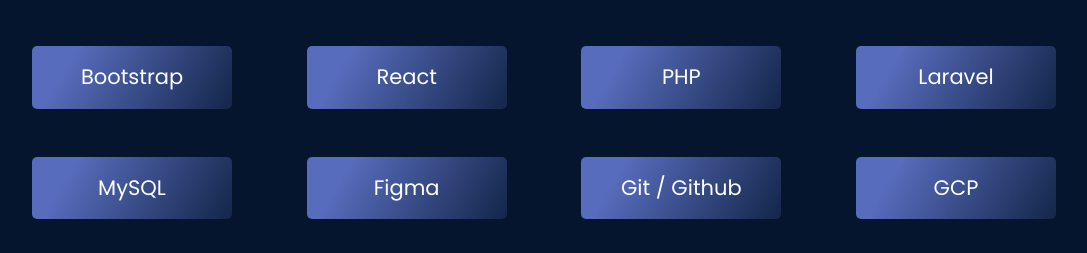
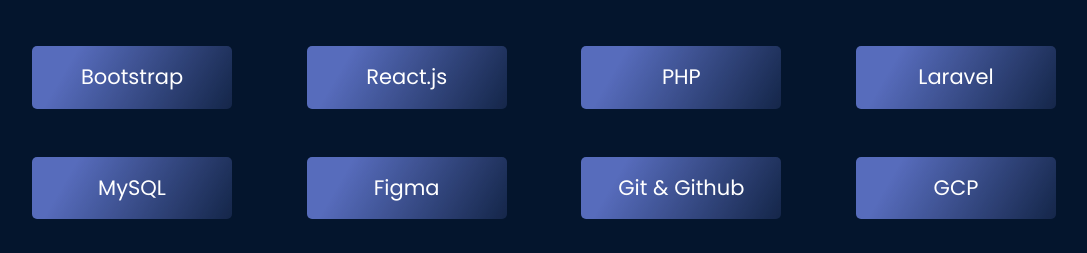
Before and after one commit to jesslyngowin/my-portofolio2, a React (Vite) app: page / in a window 1280 px wide. Shown: the part 776-1029 px from the top of the page, without its empty margins (96-1183 px from the left). Built offline with nearby package versions, Linux system fonts and the light colour scheme.

Commit message:
added hover effect on skills items

```diff
--- a/src/components/Skills/Skills.module.css
+++ b/src/components/Skills/Skills.module.css
@@ -50,6 +50,11 @@
 	align-self: center;
 }
 
+.skillItems:hover {
+	background: linear-gradient(120deg, #fff 40%, rgba(255, 255, 255, 0) 120%);
+	color: var(--color-bg);
+}
+
 @media screen and (max-width: 830px) {
 	.skillItems {
 		width: 200px;
--- a/src/data/skills.json
+++ b/src/data/skills.json
@@ -21,7 +21,7 @@
 	},
 	{
 		"id": 6,
-		"title": "React"
+		"title": "React.js"
 	},
 	{
 		"id": 7,
@@ -41,7 +41,7 @@
 	},
 	{
 		"id": 11,
-		"title": "Git / Github"
+		"title": "Git & Github"
 	},
 	{
 		"id": 12,
```
